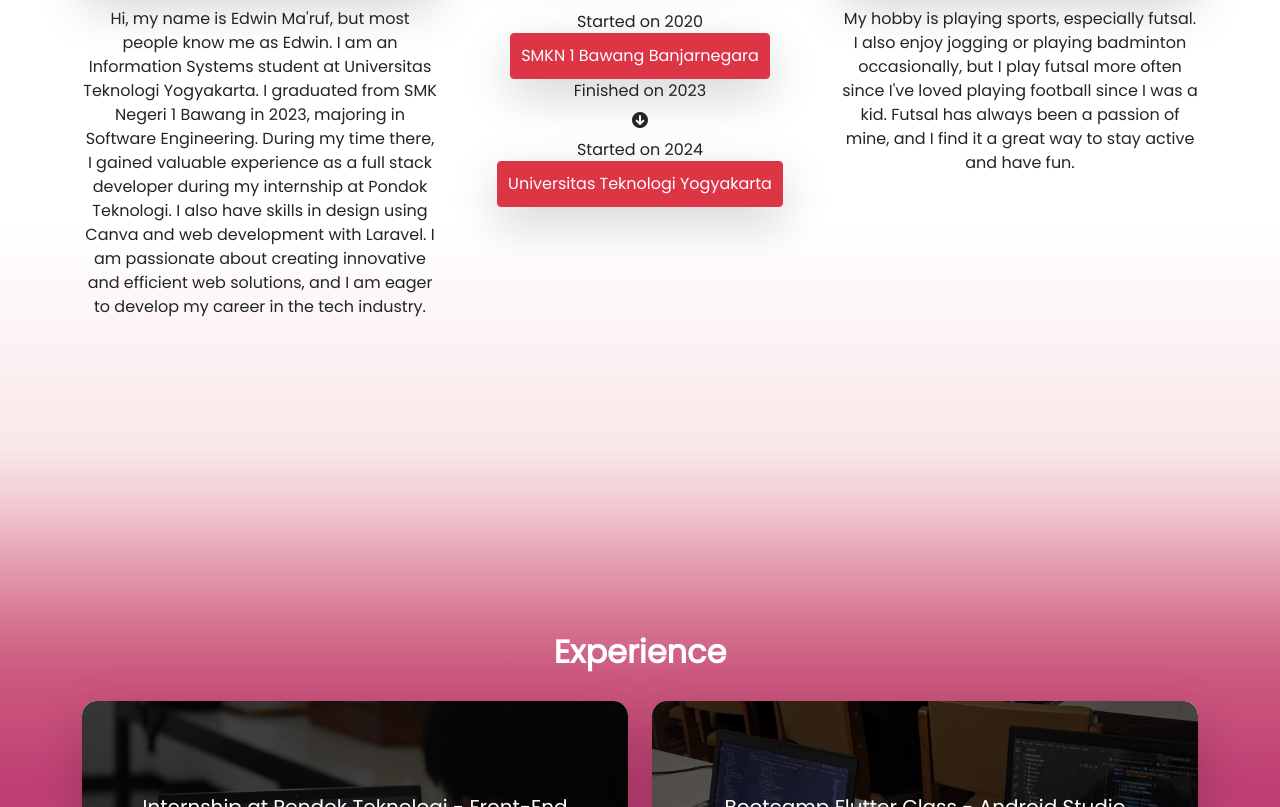
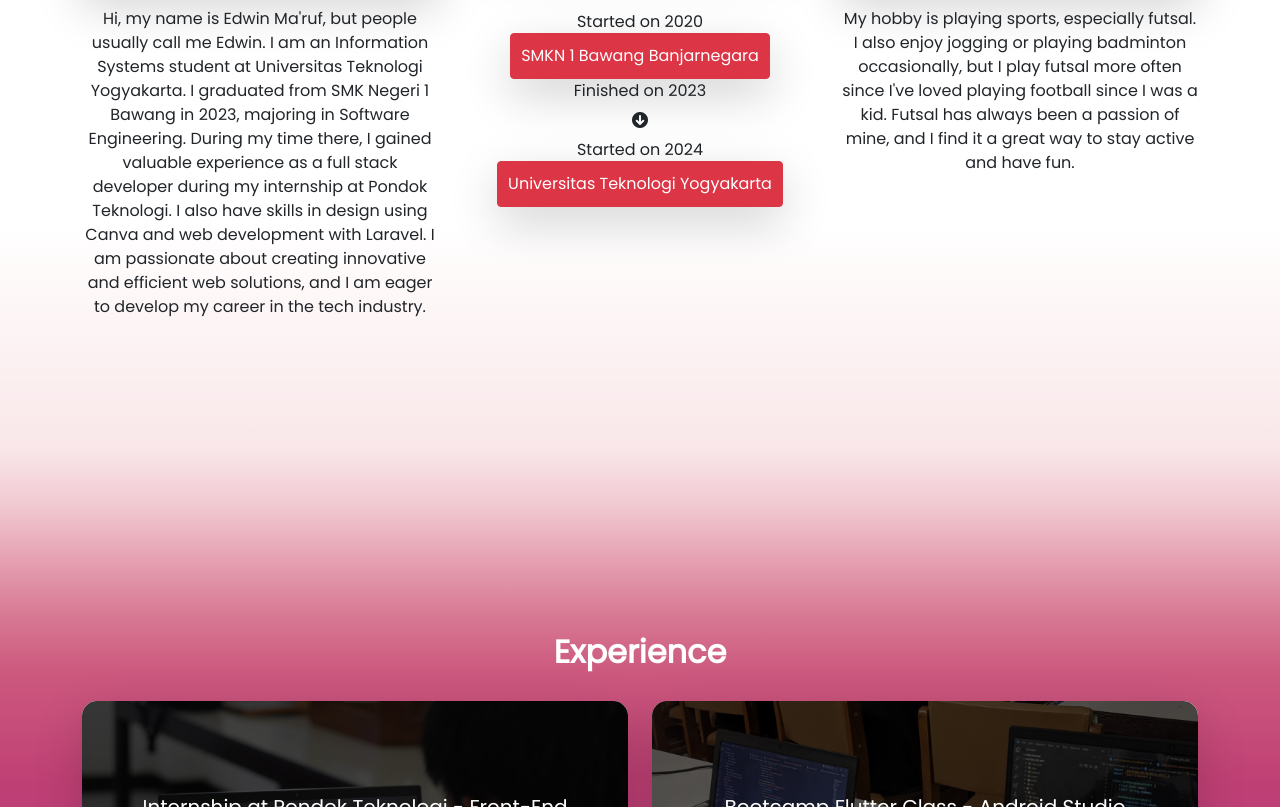
Before and after one commit to edwinqwty2/Personal-Branding-Edwinmrf, a plain HTML site: page index.html in a window 1280 px wide. Shown: the part 1023-1830 px from the top of the page. Drawn offline with nearby package versions, Linux system fonts and the light colour scheme; a web font is replaced by a local one.

Commit message:
Update index.html

```diff
--- a/index.html
+++ b/index.html
@@ -154,7 +154,7 @@
                 <div data-aos="fade-up" data-aos-duration="800" class="col-sm-4 mb-2">
                     <img src="assets/img/asset6.jpg" alt="Profile Image Left" class="img-fluid rounded mb-3 shadow-lg" style="aspect-ratio: 3 / 2; width: 100%;">
                     <p>
-                      Hi, my name is Edwin Ma'ruf, but most people know me as Edwin. I am an Information Systems student at Universitas Teknologi Yogyakarta. I graduated from SMK Negeri 1 Bawang in 2023, majoring in Software Engineering. During my time there, I gained valuable experience as a full stack developer during my internship at Pondok Teknologi. I also have skills in design using Canva and web development with Laravel. I am passionate about creating innovative and efficient web solutions, and I am eager to develop my career in the tech industry.
+                      Hi, my name is Edwin Ma'ruf, but people usually call me Edwin. I am an Information Systems student at Universitas Teknologi Yogyakarta. I graduated from SMK Negeri 1 Bawang in 2023, majoring in Software Engineering. During my time there, I gained valuable experience as a full stack developer during my internship at Pondok Teknologi. I also have skills in design using Canva and web development with Laravel. I am passionate about creating innovative and efficient web solutions, and I am eager to develop my career in the tech industry.
                     </p>
                   </div>
               <div
```
